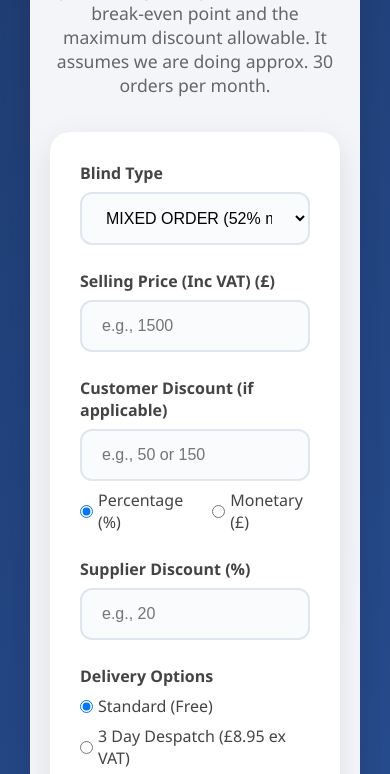
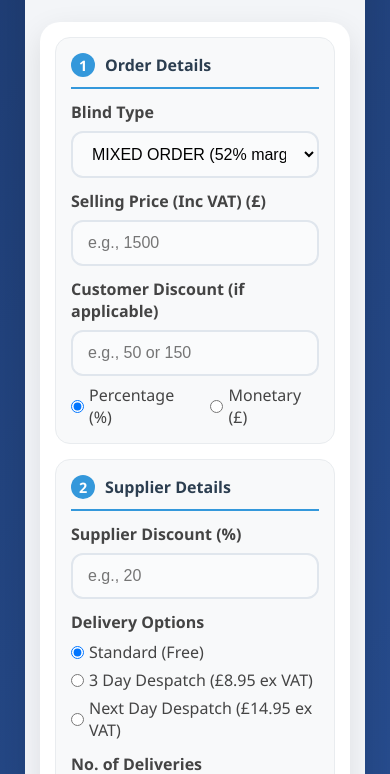
Before and after one commit to TheBlindsWarehouse/Profitability-Calculator-MANAGEMENT, a plain HTML site: page index.html in a window 390 px wide. Shown: the part 241-1015 px from the top of the page. Drawn offline with Linux system fonts and the light colour scheme.

Commit message:
Update index.html

```diff
--- a/index.html
+++ b/index.html
@@ -53,11 +53,51 @@
             margin-bottom: 25px;
         }
 
+        .input-section {
+            background: #f8f9fa;
+            border: 1px solid #e9ecef;
+            border-radius: 15px;
+            padding: 25px;
+            margin-bottom: 25px;
+        }
+
+        .input-section:last-child {
+            margin-bottom: 0;
+        }
+
+        .section-title {
+            font-size: 1.3em;
+            font-weight: 700;
+            color: #2c3e50;
+            margin-bottom: 20px;
+            padding-bottom: 10px;
+            border-bottom: 2px solid #3498db;
+            display: flex;
+            align-items: center;
+            gap: 10px;
+        }
+
+        .section-icon {
+            width: 24px;
+            height: 24px;
+            background: #3498db;
+            border-radius: 50%;
+            display: flex;
+            align-items: center;
+            justify-content: center;
+            color: white;
+            font-weight: bold;
+            font-size: 0.9em;
+        }
+
         .input-grid {
             display: grid;
-            grid-template-columns: repeat(auto-fit, minmax(260px, 1fr));
-            gap: 25px;
-            margin-bottom: 30px;
+            grid-template-columns: repeat(auto-fit, minmax(280px, 1fr));
+            gap: 20px;
+        }
+
+        .input-grid.single-column {
+            grid-template-columns: 1fr;
         }
 
         .input-group {
@@ -322,12 +362,13 @@
             }
 
             .scenarios-grid {
-                grid-template-columns: repeat(auto-fit, minmax(160px, 1fr));
+                grid-template-columns: repeat(auto-fit, minmax(140px, 1fr));
                 gap: 12px;
             }
 
             .input-grid {
                 grid-template-columns: 1fr;
+                gap: 15px;
             }
 
             .container {
@@ -335,8 +376,86 @@
                 padding: 20px;
             }
 
+            .calculator-section {
+                padding: 20px;
+            }
+
+            .input-section {
+                padding: 20px;
+                margin-bottom: 20px;
+            }
+
+            .section-title {
+                font-size: 1.1em;
+                margin-bottom: 15px;
+            }
+
             h1 {
                 font-size: 2em;
+            }
+        }
+
+        @media (max-width: 480px) {
+            .container {
+                margin: 5px;
+                padding: 15px;
+            }
+
+            .calculator-section {
+                padding: 15px;
+            }
+
+            .input-section {
+                padding: 15px;
+                margin-bottom: 15px;
+            }
+
+            .section-title {
+                font-size: 1em;
+                margin-bottom: 12px;
+            }
+
+            .input-grid {
+                gap: 12px;
+            }
+
+            select, input {
+                padding: 12px 15px;
+                font-size: 16px;
+            }
+
+            .radio-group {
+                gap: 15px;
+            }
+
+            .radio-group.vertical {
+                gap: 6px;
+            }
+
+            .scenarios-grid {
+                grid-template-columns: repeat(auto-fit, minmax(120px, 1fr));
+                gap: 10px;
+            }
+
+            .scenario-card {
+                padding: 10px;
+            }
+
+            .scenario-discount {
+                font-size: 1.2em;
+            }
+
+            .scenario-profit {
+                font-size: 1em;
+            }
+
+            h1 {
+                font-size: 1.8em;
+            }
+
+            .subtitle {
+                font-size: 1em;
+                margin-bottom: 25px;
             }
         }
     </style>
@@ -344,9 +463,15 @@
 <body>
     <div class="container">
         <h1>Profitability Calculator - Management</h1>
-        <p class="subtitle">This shows the expected profitability on a particular order, break-even point and the maximum discount allowable. It assumes we are doing approx. 30 orders per month.</p>
+        <p class="subtitle">This shows the expected profitability on a particular order, break-even point and the maximum discount allowable.</p>
 
         <div class="calculator-section">
+            <!-- Order Details Section -->
+            <div class="input-section">
+                <div class="section-title">
+                    <div class="section-icon">1</div>
+                    Order Details
+                </div>
                 <div class="input-grid">
                     <div class="input-group">
                         <label for="blindType">Blind Type</label>
@@ -374,7 +499,16 @@
                             </div>
                         </div>
                     </div>
+                </div>
+            </div>
 
+            <!-- Supplier Details Section -->
+            <div class="input-section">
+                <div class="section-title">
+                    <div class="section-icon">2</div>
+                    Supplier Details
+                </div>
+                <div class="input-grid">
                     <div class="input-group">
                         <label for="supplierDiscount">Supplier Discount (%)</label>
                         <input type="number" id="supplierDiscount" placeholder="e.g., 20" step="0.1" min="0" max="100">
@@ -402,10 +536,20 @@
                         <label for="numDeliveries">No. of Deliveries</label>
                         <input type="number" id="numDeliveries" placeholder="1" value="1" step="1" min="1">
                     </div>
+                </div>
+            </div>
 
+            <!-- Other Section -->
+            <div class="input-section">
+                <div class="section-title">
+                    <div class="section-icon">3</div>
+                    Other
+                </div>
+                <div class="input-grid single-column">
                     <div class="input-group">
                         <label for="adHocCosts">Additional Ad Hoc Costs ex VAT (£)</label>
                         <input type="number" id="adHocCosts" placeholder="e.g., 350" step="0.01" min="0">
+                    </div>
                 </div>
             </div>
 
```
Lines whose indentation alone changed are shown as unchanged.
